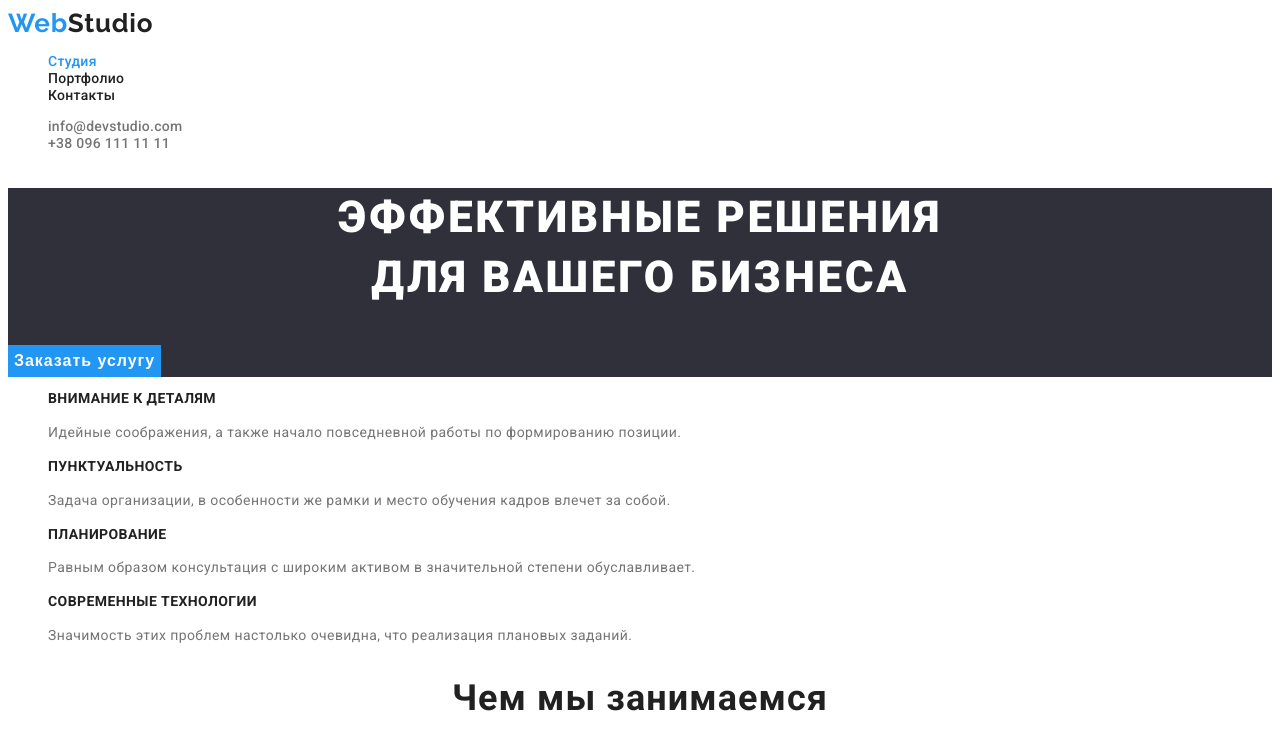
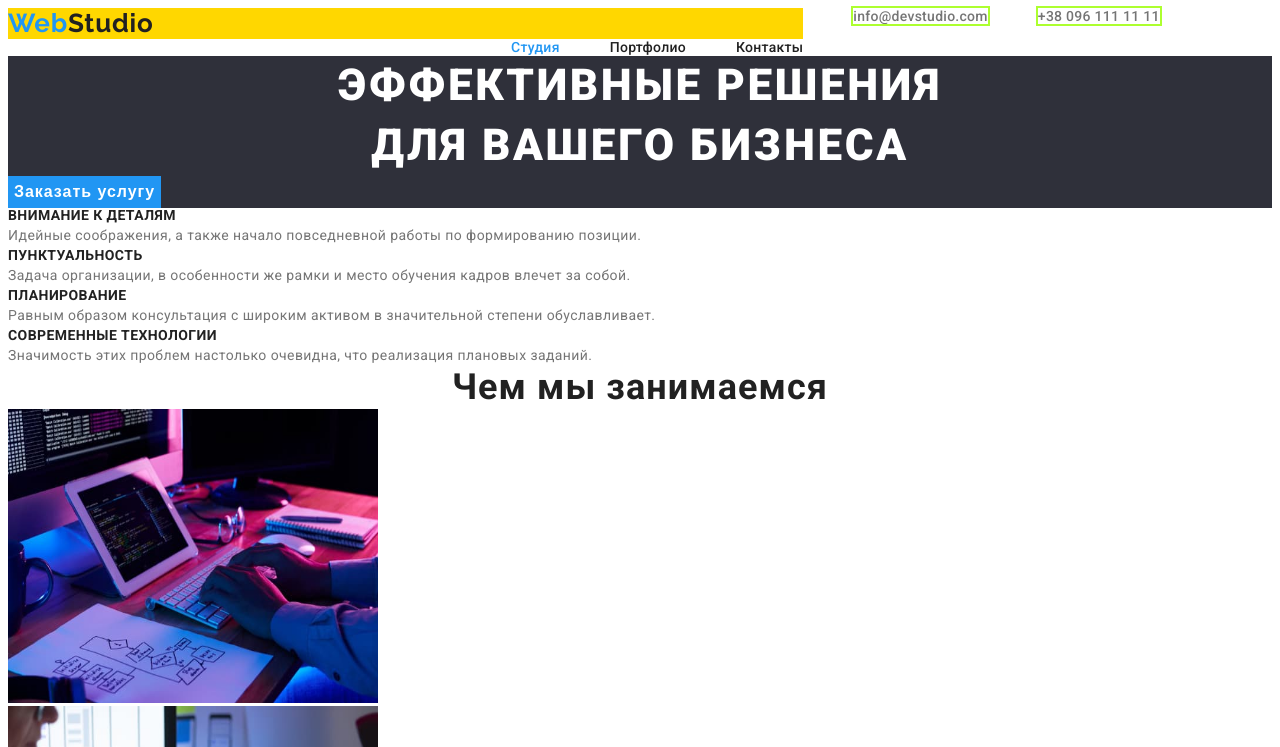
Before and after one commit to anotherit/goit-markup-hw-03, a plain HTML site: page index.html in a window 1280 px wide. Shown: the top 747 px of the page. Drawn offline with Linux system fonts and the light colour scheme.

Commit message:
test-commit

```diff
--- a/css/styles.css
+++ b/css/styles.css
@@ -14,6 +14,15 @@
 --btn-bg-cl: #2196F3;
 --section-bg-cl:#F5F4FA;
 }
+html{
+    box-sizing: border-box;
+}
+*,
+*::before,
+*::after{
+    box-sizing:inherit ;
+}
+
 body{
     font-family: var(--main-font);
     font-size: 14px;
@@ -35,12 +44,16 @@ font-family:var(--secondary-font);
     letter-spacing: 0.03em;
 
 
+    display: flex;
+    background-color: gold;
+
+
 
 
 }
 .logoright{
     color: var(--main-txt-cl);
-
+display: inline-block;
 
 }
 .footer-logoright{
@@ -59,6 +72,13 @@ font-family:var(--secondary-font);
         line-height: 1.14;
         letter-spacing: 0.02em;
         font-size: 14px;
+        outline: 2px solid greenyellow ;
+        margin-left: 50px;
+
+
+}
+.contacts{
+    display: flex;
 
 }
 
@@ -74,6 +94,19 @@ font-family:var(--secondary-font);
         font-weight: 500;
         line-height: 1.14;
         letter-spacing: 0.02em;
+        margin-left: 50px;
+
+
+
+
+
+}
+.site-nav-ul{
+margin-left: 453px;
+display: flex;
+
+
+
 
 }
 .site-nav:hover{
@@ -91,11 +124,15 @@ font-family:var(--secondary-font);
 
 .header{
     background-color: var(--main-bg-cl);
+    display: flex;
+
+
+
 }
 .hidden{
     display: none;
 }
-/*section container*/
+
 .hero-button{
 background-color:var(--btn-bg-cl);
 color:#ffffff;
@@ -261,3 +298,17 @@ font-weight: 700;
     border: var(--btn-bg-cl);
     color: var(--main-bg-cl);
 }
+h1,
+h2,
+h3,
+h4,
+h5,
+h6,
+p {
+    margin: 0;
+}
+ul {
+    list-style: none;
+    margin: 0;
+    padding: 0;
+}
--- a/index.html
+++ b/index.html
@@ -20,7 +20,7 @@
       <nav>
         <a class="logo link" href="./index.html">Web<span class="logoright">Studio</span></a>
 
-        <ul class="link">
+        <ul class="link site-nav-ul">
           <li>
             <a class="link site-nav current" href="./index.html">Студия</a>
           </li>
```
